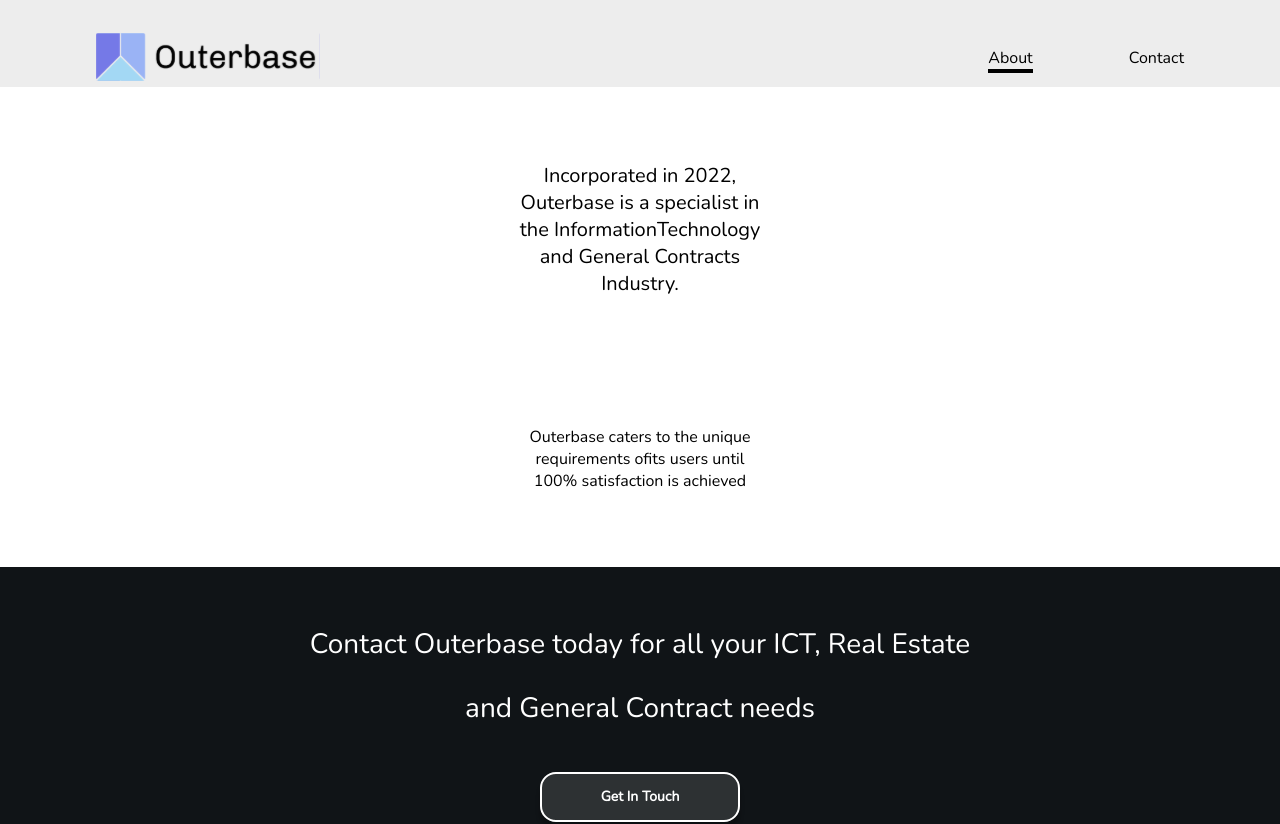
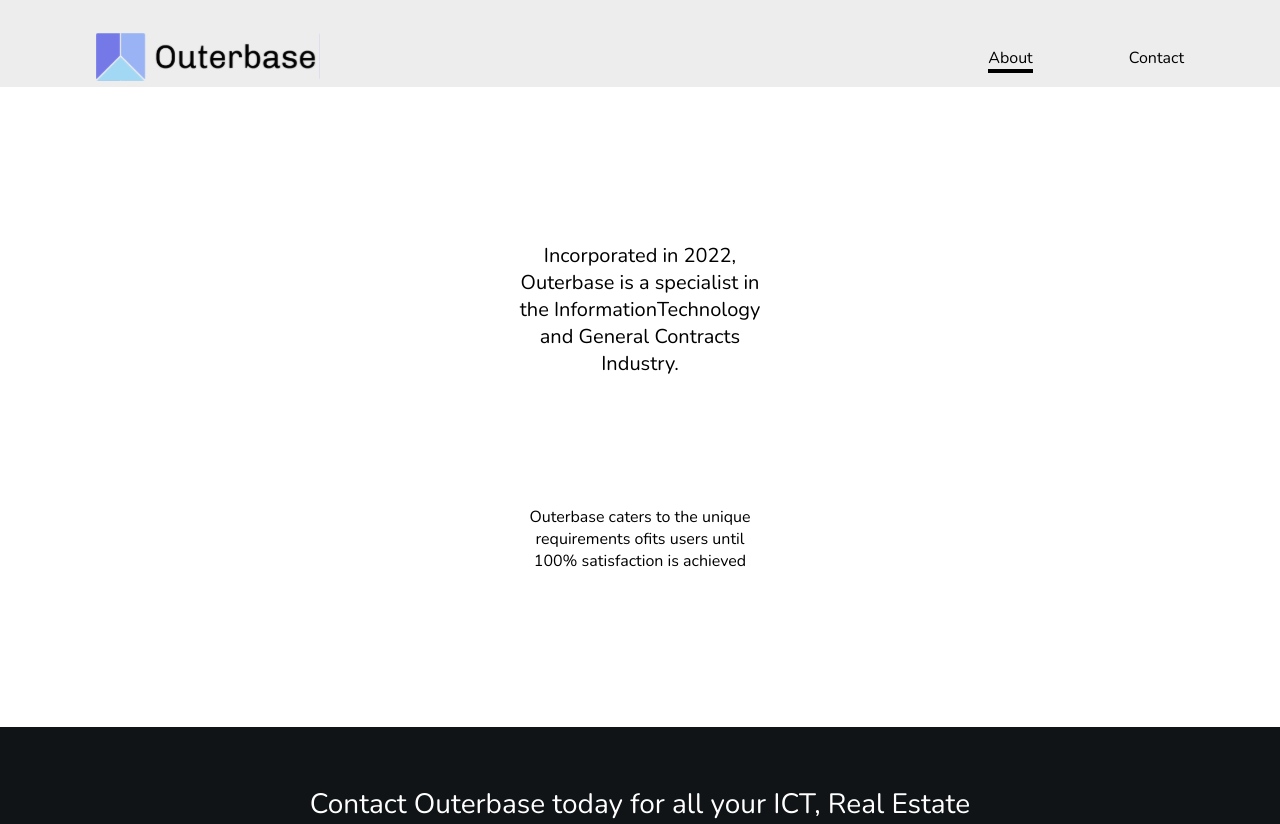
Before and after one commit to Taofiqq/outerbase, a React (Create React App) app: page / in a window 1280 px wide. Shown: the top 824 px of the page. Built offline with nearby package versions, Linux system fonts and the light colour scheme.

Commit message:
added styles

```diff
--- a/src/components/Home.jsx
+++ b/src/components/Home.jsx
@@ -381,19 +381,19 @@ const HomeContainer = styled.div`
 const InformationContainer = styled.section`
   background-color: #fff;
   width: 100%;
-  height: 60vh;
+  height: 80vh;
   position: relative;
   display: flex;
   align-items: center;
   justify-content: center;
   padding: 0 2.25rem;
 
-  @media screen and (max-width: 250px) {
-    height: 40vh;
-  }
-  @media screen and (max-width: 1224px) {
-    height: 35vh;
-  }
+  // @media screen and (max-width: 250px) {
+  //   height: 40vh;
+  // }
+  // @media screen and (max-width: 1224px) {
+  //   height: 35vh;
+  // }
 `;
 
 const InformationWrapper = styled.div`
```
